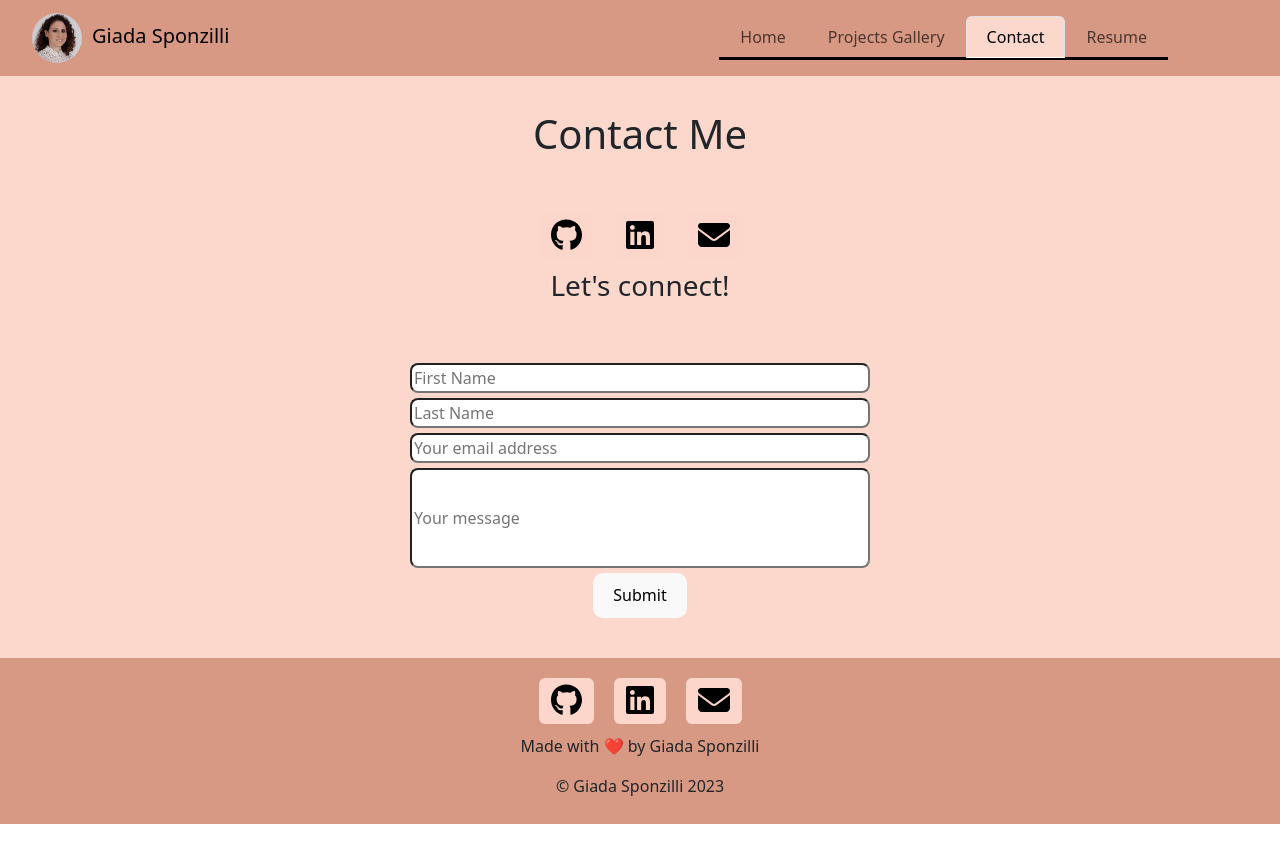
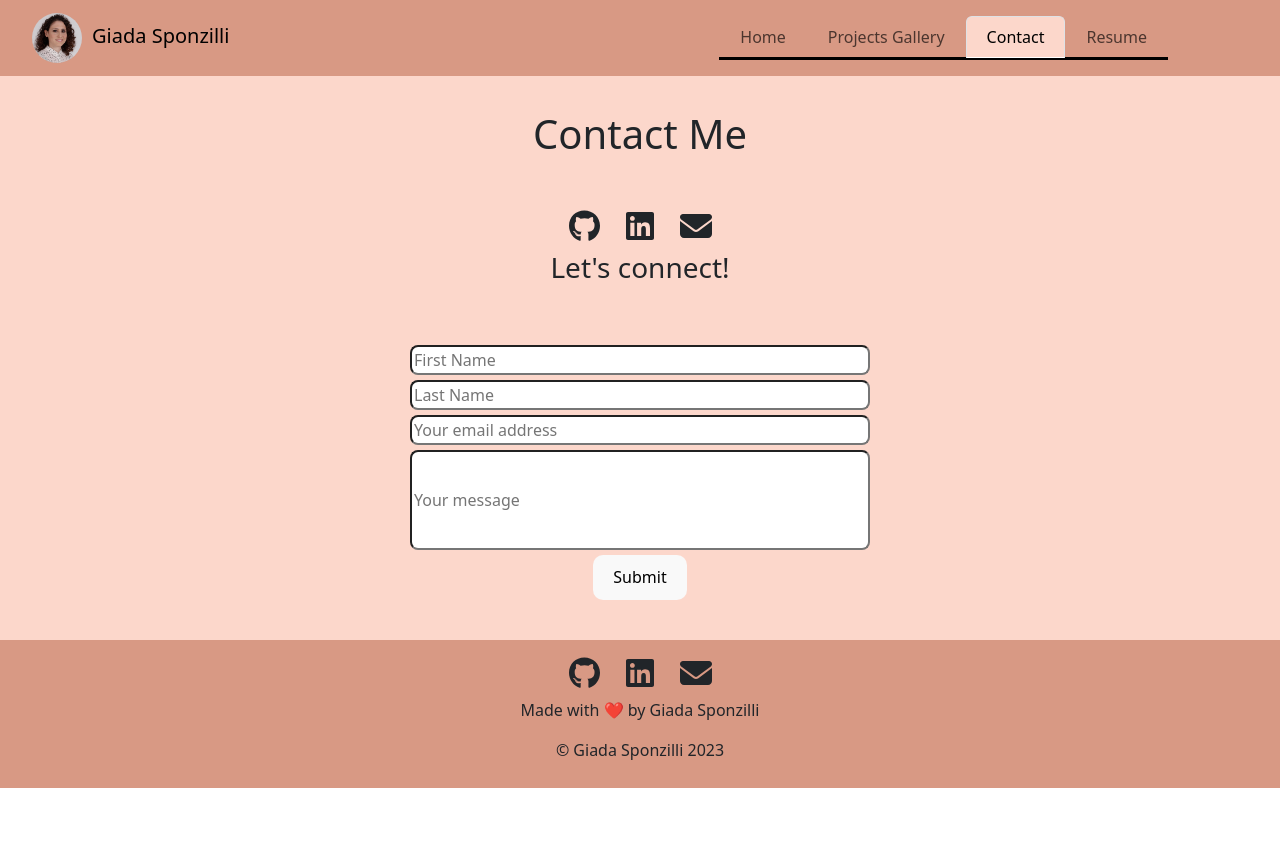
Before and after one commit to giadasponzilli/react-portfolio-giadaSponzilli, a React (Vite) app: page /contact in a window 1280 px wide. Shown: the top 862 px of the page. Built offline with nearby package versions, Linux system fonts and the light colour scheme.

Commit message:
added newClassName for buttons of all the website and changed style to contact button

```diff
--- a/src/components/Footer/index.jsx
+++ b/src/components/Footer/index.jsx
@@ -11,11 +11,11 @@ function MyFooter() {
   return (
     <>
       <footer className='myFooter'>
-        <a className="btn btn-large btn logout customIcon" href="https://github.com/giadasponzilli" target="_blank" rel="noopener noreferrer"><FontAwesomeIcon icon={faGithub} size="2x" /></a>
+        <a className="btn btn-large btn logout customIcon btnFooter" href="https://github.com/giadasponzilli" target="_blank" rel="noopener noreferrer"><FontAwesomeIcon icon={faGithub} size="2x" /></a>
 
-        <a className="btn btn-large btn logout customIcon" href="https://uk.linkedin.com/in/giada-sponzilli-b39b9b63" target="_blank" rel="noopener noreferrer"><FontAwesomeIcon icon={faLinkedin} size="2x" /></a>
+        <a className="btn btn-large btn logout customIcon btnFooter" href="https://uk.linkedin.com/in/giada-sponzilli-b39b9b63" target="_blank" rel="noopener noreferrer"><FontAwesomeIcon icon={faLinkedin} size="2x" /></a>
 
-        <a className="btn btn-large btn logout customIcon" href="mailto:sponzilli.g@gmail.com"><FontAwesomeIcon icon={faEnvelope} size="2x" /></a>
+        <a className="btn btn-large btn logout customIcon btnFooter" href="mailto:sponzilli.g@gmail.com"><FontAwesomeIcon icon={faEnvelope} size="2x" /></a>
 
         <p>Made with ❤️️ by Giada Sponzilli</p>
         <p>&copy; Giada Sponzilli 2023</p>
--- a/src/components/Footer/style.css
+++ b/src/components/Footer/style.css
@@ -5,17 +5,12 @@ footer {
   margin: 0;
 }
 
-.btn {
+.btnFooter {
   padding: 5px 8px;
-  background-color: hsl(15, 89%, 89%) !important;
 }
 
-.customIcon:hover {
+.btnFooter:hover {
   opacity: 0.7;
-}
-
-.customIcon:visited {
-  background-color: #FAB49B !important;
 }
 
 p {
--- a/src/components/Pages/Contact.css
+++ b/src/components/Pages/Contact.css
@@ -5,6 +5,14 @@
   padding: 20px;
   background-color: #fcd7cb;
   margin: 60px auto 0;
+}
+
+.btnContact {
+  padding: 5px 8px;
+}
+
+.btnContact:hover {
+  opacity: 0.7;
 }
 
 .form-container {
@@ -33,3 +41,7 @@
 .form-btn {
   border-radius: 10px;
 }
+
+.form-btn:hover {
+  opacity: 0.9;
+}
--- a/src/components/Pages/Contact.jsx
+++ b/src/components/Pages/Contact.jsx
@@ -77,11 +77,11 @@ const Contact = () => {
       <div className="contact-container">
         <h1>Contact Me</h1>
         <div className="details-container">
-          <a className="btn btn-large btn logout customIcon" href="https://github.com/giadasponzilli" target="_blank" rel="noopener noreferrer"><FontAwesomeIcon icon={faGithub} size="2x" /></a>
+          <a className="btn btn-large btn logout customIcon btnContact" href="https://github.com/giadasponzilli" target="_blank" rel="noopener noreferrer"><FontAwesomeIcon icon={faGithub} size="2x" /></a>
 
-          <a className="btn btn-large btn logout customIcon" href="https://uk.linkedin.com/in/giada-sponzilli-b39b9b63" target="_blank" rel="noopener noreferrer"><FontAwesomeIcon icon={faLinkedin} size="2x" /></a>
+          <a className="btn btn-large btn logout customIcon btnContact" href="https://uk.linkedin.com/in/giada-sponzilli-b39b9b63" target="_blank" rel="noopener noreferrer"><FontAwesomeIcon icon={faLinkedin} size="2x" /></a>
 
-          <a className="btn btn-large btn logout customIcon" href="mailto:sponzilli.g@gmail.com"><FontAwesomeIcon icon={faEnvelope} size="2x" /></a>
+          <a className="btn btn-large btn logout customIcon btnContact" href="mailto:sponzilli.g@gmail.com"><FontAwesomeIcon icon={faEnvelope} size="2x" /></a>
 
           <h3>Let's connect!</h3>
         </div>
--- a/src/components/Pages/ProjectGallery.css
+++ b/src/components/Pages/ProjectGallery.css
@@ -56,13 +56,13 @@ h1 {
   text-align: justify;
 }
 
-.btn {
+.btnGallery {
   margin: 10px !important;
   color: black !important;
   background-color: #fab39b !important;
   border: grey !important;
 }
 
-.btn:hover {
+.btnGallery:hover {
   background-color: #d2b1a5 !important;
 }
--- a/src/components/Project/index.jsx
+++ b/src/components/Project/index.jsx
@@ -14,10 +14,10 @@ function ProjectCard({ project }) {
         </Card.Text>
         <div className='button-container'>
           <div>
-            <a href={project.repository} target="_blank" rel="noopener noreferrer"><Button variant="primary">Repository</Button></a>
+            <a href={project.repository} target="_blank" rel="noopener noreferrer"><Button variant="primary" className="btnGallery">Repository</Button></a>
           </div>
           <div>
-            <a href={project.deployedLink} target="_blank" rel="noopener noreferrer"><Button variant="primary">Deployed Site</Button></a>
+            <a href={project.deployedLink} target="_blank" rel="noopener noreferrer" ><Button variant="primary" className="btnGallery">Deployed Site</Button></a>
           </div>
         </div>
       </Card.Body>
```
